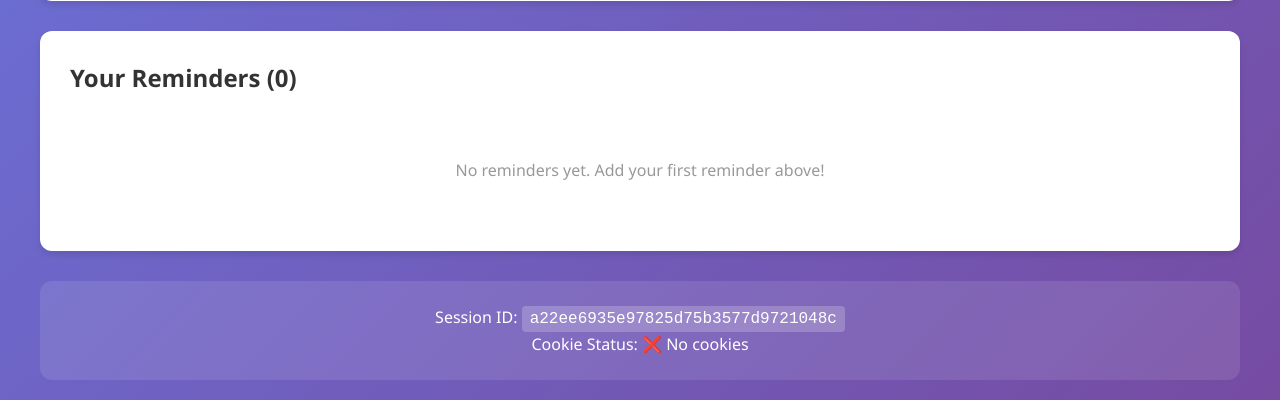
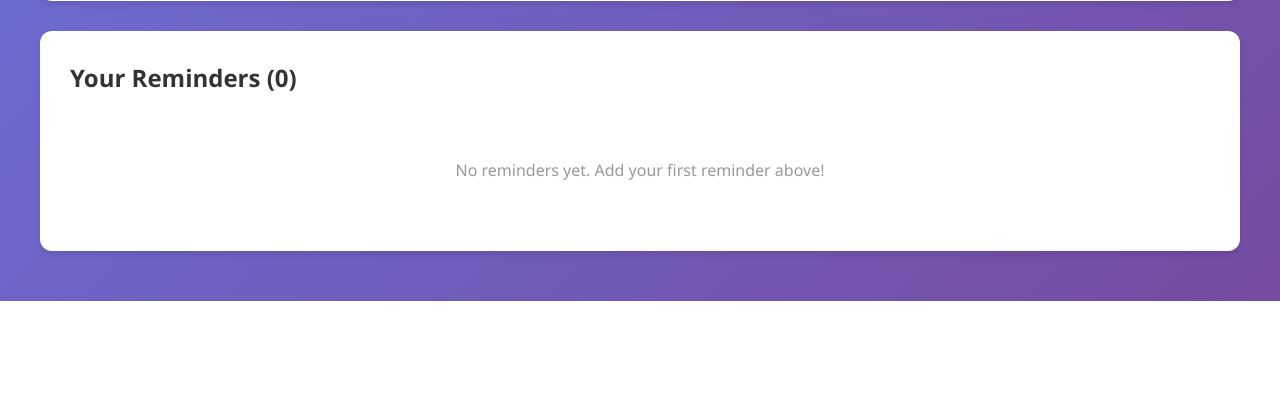
Before and after one commit to Ankit4848/gitaction-web, a PHP site: page / in a window 1280 px wide. Shown: the part 900-1300 px from the top of the page. After the commit the page ends 1201 px from the top, so only its background shows below. Run offline with PHP 8.4, Linux system fonts and the light colour scheme.

Commit message:
Remove debug footer displaying session ID and cookie status

```diff
--- a/index.php
+++ b/index.php
@@ -218,11 +218,6 @@ $has_cookie_reminders = isset($_COOKIE['reminders']) && !empty(json_decode($_COO
                 </div>
             <?php endif; ?>
         </div>
-
-        <footer>
-            <p>Session ID: <code><?php echo session_id(); ?></code></p>
-            <p>Cookie Status: <?php echo isset($_COOKIE['reminders']) ? '🍪 Active' : '❌ No cookies'; ?></p>
-        </footer>
     </div>
 
     <script>
```
